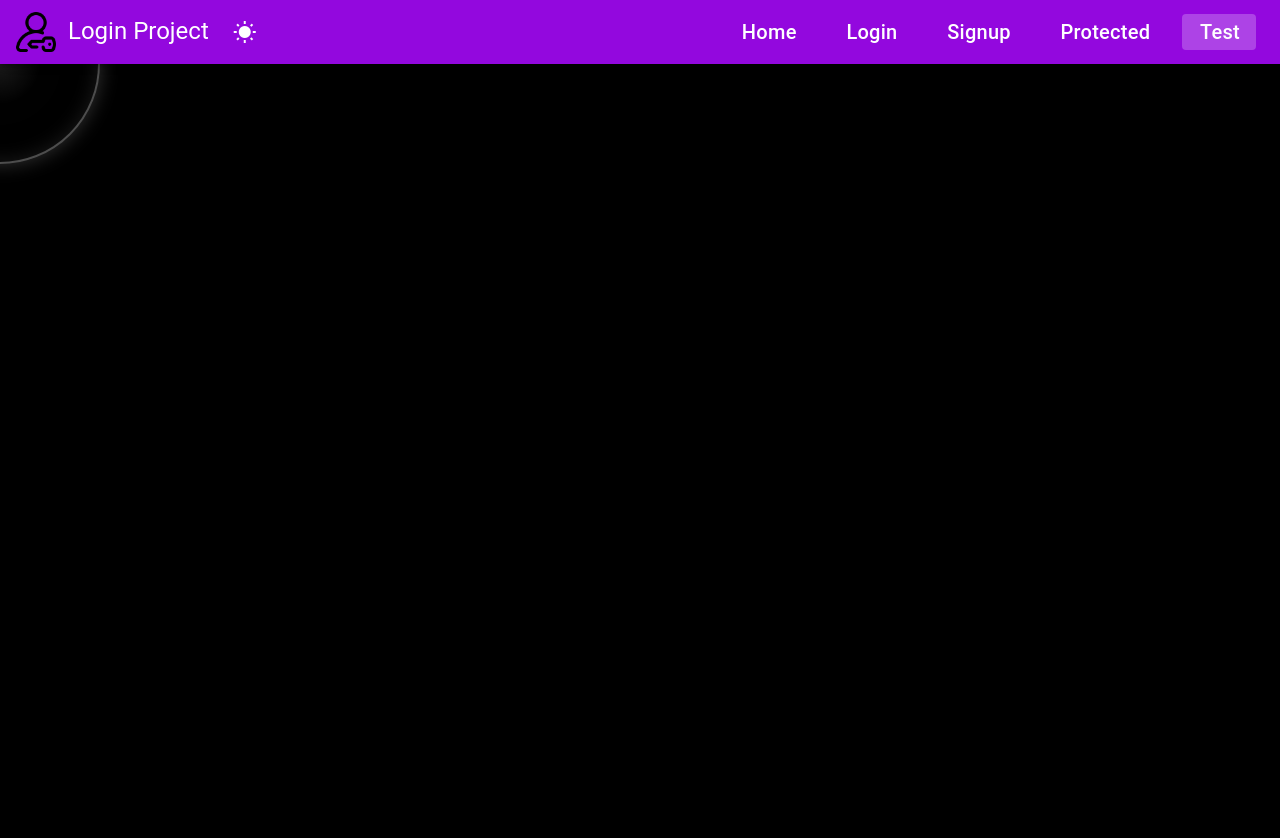
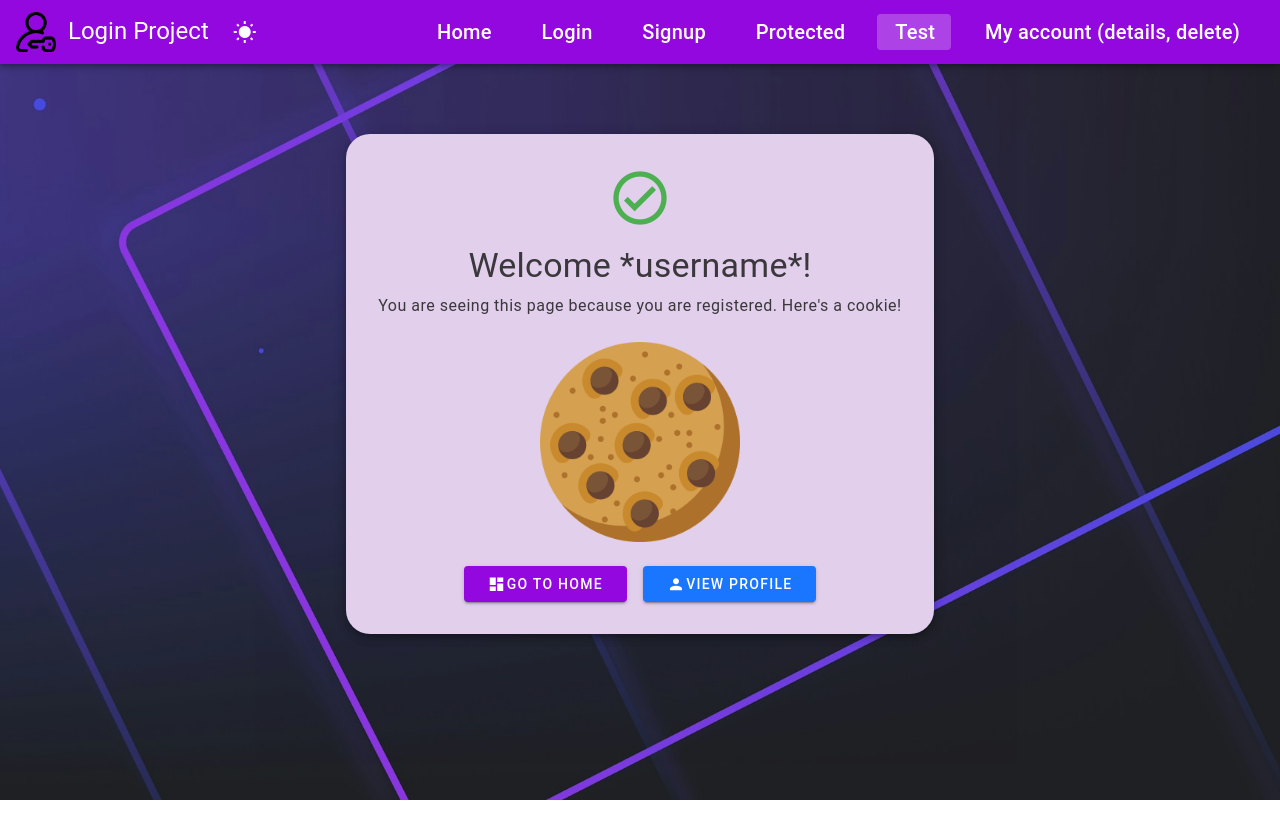
Before and after one commit to FranFerd/LoginFrontend, a Vue app: page /test in a window 1280 px wide. Shown: the top 838 px of the page. After the commit the page ends 800 px from the top, so only its background shows below. Built offline with nearby package versions, Linux system fonts and the light colour scheme; a small style sheet from the web is missing.

Commit message:
Working on protected page

```diff
--- a/components.d.ts
+++ b/components.d.ts
@@ -17,6 +17,7 @@ declare module 'vue' {
     PasswordReset: typeof import('./src/components/PasswordReset.vue')['default']
     PasswordResetEmail: typeof import('./src/components/PasswordResetEmail.vue')['default']
     Protected: typeof import('./src/components/Protected.vue')['default']
+    ProtectedRegistered: typeof import('./src/components/ProtectedRegistered.vue')['default']
     RouterLink: typeof import('vue-router')['RouterLink']
     RouterView: typeof import('vue-router')['RouterView']
     Signup: typeof import('./src/components/Signup.vue')['default']
--- a/src/components/Navbar.vue
+++ b/src/components/Navbar.vue
@@ -22,6 +22,7 @@
       <v-btn text to="/signup" class="text-h6">Signup</v-btn>
       <v-btn text to="/protected" class="text-h6">Protected</v-btn>
       <v-btn text to="/test" class="text-h6">Test</v-btn>
+      <v-btn class="text-h6">My account (details, delete)</v-btn>
     </div>
 
     <!-- Hamburger icon. Shows only on small screens -->
--- a/src/components/Protected.vue
+++ /dev/null
@@ -1,6 +0,0 @@
-<script setup lang="ts">
-
-</script>
-<template>
-<p>Protected</p>
-</template>
--- /dev/null
+++ b/src/components/ProtectedRegistered.vue
@@ -0,0 +1,46 @@
+<template>
+<v-container class="flex flex-col justify-center align-center border-2" style="min-height: 80vh;">
+    <div v-if="isRegistered" class="text-center">
+        <v-card max-width="600" class="pa-8 rounded-xl">
+            <v-icon color="success" size="64" class="mb-4">
+                mdi-check-circle-outline
+            </v-icon>
+
+            <h1 class="text-h4 mb-2 ">Welcome, {user}!</h1>
+            <p class="text-h6 mb-2">You are seeing this message because you are registered. Here's a cookie</p>
+
+            <div class="flex justify-center align-center mt-5">
+                <v-img
+                src="../assets/icons/cookie.png"
+                max-height="200px"
+                max-width="200px">
+                </v-img>
+            </div>
+            <div class="flex justify-center gap-10 mt-4">
+                <v-btn
+                color="primary"
+                >
+                <v-icon left>
+                    mdi-home
+                </v-icon>
+                    Home page
+                </v-btn>
+
+                <v-btn
+                color="secondary">
+                <v-icon left>
+                    mdi-account
+                </v-icon>
+                    Profile page
+                </v-btn>
+            </div>
+
+        </v-card>
+
+    </div>
+</v-container>
+</template>
+<script setup lang="ts">
+import { ref } from 'vue';
+const isRegistered = ref(true)
+</script>
--- a/src/components/SignUpCodeVerification.vue
+++ b/src/components/SignUpCodeVerification.vue
@@ -77,7 +77,7 @@
           Resending code...
         </span>
         <a v-if="!isCounterStarted && !isLoadingResend" @click="resendCode" class="cursor-pointer underline">
-        resend code
+      Resend code
         </a>
       </div>
       <div v-if="isCounterStarted">
--- a/src/components/Testing.vue
+++ b/src/components/Testing.vue
@@ -1,173 +1,139 @@
 <template>
-  <div class="flashlight-container" @mousemove="handleMouseMove">
-    <!-- Mask layer that hides everything except the flashlight area -->
-    <div class="dark-mask" :style="maskStyle"></div>
+  <v-container class="d-flex flex-col align-center justify-center" style="min-height: 80vh;">
+    <!-- Registered User View -->
+    <div v-if="isRegistered" class="text-center">
+      <v-card class="pa-8 elevation-5 rounded-xl" max-width="600">
+        <v-icon color="success" size="64" class="mb-4">
+          mdi-check-circle-outline
+        </v-icon>
 
-    <!-- Your actual content (completely visible underneath) -->
-    <div class="website-content">
-      <header class="header">
-        <h1>Secret Website</h1>
-        <p>Use your cursor as a flashlight to explore</p>
-      </header>
+        <h1 class="text-h4 mb-2 primary--text">Welcome *username*!</h1>
+        <p class="text-body-1 mb-6">
+          You are seeing this page because you are registered. Here's a cookie!
+        </p>
 
-      <main class="main-content">
-        <section class="section">
-          <h2>Hidden Section 1</h2>
-          <p>This content is only visible when you shine light on it</p>
-        </section>
+        <v-img
+          src="../assets/icons/cookie.png"
+          max-height="200"
+          max-width="200"
+          class="rounded-lg mx-auto mb-6"
+        ></v-img>
 
-        <section class="section">
-          <h2>Hidden Section 2</h2>
-          <p>Move your cursor around to discover secrets</p>
-        </section>
-
-        <section class="section">
-          <h2>Hidden Section 3</h2>
-          <p>The darkness hides many mysteries</p>
-        </section>
-      </main>
+        <div class="d-flex flex-wrap justify-center gap-4 mt-4">
+          <v-btn color="primary" @click="goToDashboard" class="px-6">
+            <v-icon left>mdi-view-dashboard</v-icon>
+            Go to Home
+          </v-btn>
+          <v-btn color="secondary" @click="openProfile" outlined class="px-6">
+            <v-icon left>mdi-account</v-icon>
+            View Profile
+          </v-btn>
+        </div>
+      </v-card>
     </div>
 
-    <!-- Optional: Custom cursor -->
-    <div class="flashlight-cursor" :style="cursorStyle"></div>
-  </div>
+    <!-- Unregistered User View -->
+    <div v-else class="text-center">
+      <v-card class="pa-8 elevation-5 rounded-xl" max-width="600">
+        <v-icon color="warning" size="64" class="mb-4">
+          mdi-account-circle-outline
+        </v-icon>
+
+        <h1 class="text-h4 mb-2 grey--text text--darken-2">Welcome Guest!</h1>
+        <p class="text-body-1 mb-6">
+          Please register or login to access all features
+        </p>
+
+        <v-img
+          src="../assets/icons/lock.png"
+          max-height="150"
+          max-width="150"
+          class="mx-auto mb-6"
+        ></v-img>
+
+        <v-divider class="my-6"></v-divider>
+
+        <div class="d-flex flex-wrap justify-center gap-4">
+          <v-btn color="primary" @click="goToRegister" class="px-6">
+            <v-icon left>mdi-account-plus</v-icon>
+            Register Now
+          </v-btn>
+          <v-btn color="secondary" @click="goToLogin" outlined class="px-6">
+            <v-icon left>mdi-login</v-icon>
+            Login
+          </v-btn>
+          <v-btn @click="exploreFeatures" text color="info">
+            <v-icon left>mdi-information</v-icon>
+            Explore Features
+          </v-btn>
+        </div>
+
+        <p class="text-caption text--secondary mt-6">
+          Registration gives you access to premium features and personalized content
+        </p>
+      </v-card>
+    </div>
+  </v-container>
 </template>
 
-<script setup>
-import { ref, onMounted, onUnmounted } from 'vue'
+<script setup lang="ts">
+import { ref, onMounted } from 'vue'
+import { useRouter } from 'vue-router'
+// import { useAuthStore } from '@/stores/auth'
 
-const mouseX = ref(0)
-const mouseY = ref(0)
+const router = useRouter()
+// const authStore = useAuthStore()
 
-const maskStyle = ref({
-  '--mouse-x': '0px',
-  '--mouse-y': '0px'
-})
+// Reactive state
+const isRegistered = ref(true)
 
-const cursorStyle = ref({
-  left: '0px',
-  top: '0px'
-})
+// Check registration status
 
-const handleMouseMove = (event) => {
-  mouseX.value = event.clientX
-  mouseY.value = event.clientY
-
-  maskStyle.value = {
-    '--mouse-x': `${mouseX.value}px`,
-    '--mouse-y': `${mouseY.value}px`
-  }
-
-  cursorStyle.value = {
-    left: `${mouseX.value}px`,
-    top: `${mouseY.value}px`
-  }
+// Navigation methods
+const goToDashboard = () => {
+  router.push('/dashboard')
 }
 
-onMounted(() => {
-  document.body.style.cursor = 'none'
-  document.body.style.overflow = 'hidden'
-})
+const openProfile = () => {
+  router.push('/profile')
+}
 
-onUnmounted(() => {
-  document.body.style.cursor = ''
-  document.body.style.overflow = ''
-})
+const goToRegister = () => {
+  router.push('/register')
+}
+
+const goToLogin = () => {
+  router.push('/login')
+}
+
+const exploreFeatures = () => {
+  router.push('/features')
+}
 </script>
 
 <style scoped>
-.flashlight-container {
-  position: relative;
-  width: 100vw;
-  height: 100vh;
-  overflow: hidden;
+.border-4 {
+  border: 4px solid #FF9800 !important; /* Orange border for the cookie */
+  border-radius: 16px;
 }
 
-/* Dark mask that covers everything except the flashlight area */
-.dark-mask {
-  position: absolute;
-  top: 0;
-  left: 0;
-  width: 100%;
-  height: 100%;
-  background: radial-gradient(
-    circle 100px at var(--mouse-x) var(--mouse-y),
-    transparent 0%,
-    rgba(0, 0, 0, 0.95) 40%,
-    black 100%
-  );
-  pointer-events: none;
-  z-index: 2;
-  transition: background 0.1s ease-out;
+/* Smooth transitions */
+.v-card {
+  transition: transform 0.3s ease;
 }
 
-/* Your actual website content - completely visible but hidden by the mask */
-.website-content {
-  position: relative;
-  width: 100%;
-  height: 100%;
-  background: linear-gradient(135deg, #1a1a1a, #2d2d2d);
-  color: white;
-  z-index: 1;
-  padding: 2rem;
-  overflow-y: auto;
+.v-card:hover {
+  transform: translateY(-4px);
 }
 
-.header {
-  text-align: center;
-  padding: 4rem 2rem;
-}
+/* Responsive adjustments */
+@media (max-width: 600px) {
+  .v-container {
+    padding: 16px !important;
+  }
 
-.header h1 {
-  font-size: 3rem;
-  margin-bottom: 1rem;
-  color: #fff;
-}
-
-.header p {
-  font-size: 1.2rem;
-  opacity: 0.8;
-}
-
-.main-content {
-  max-width: 1200px;
-  margin: 0 auto;
-}
-
-.section {
-  background: rgba(255, 255, 255, 0.05);
-  padding: 3rem;
-  margin: 2rem 0;
-  border-radius: 15px;
-  border: 1px solid rgba(255, 255, 255, 0.1);
-  backdrop-filter: blur(10px);
-}
-
-.section h2 {
-  font-size: 2rem;
-  margin-bottom: 1rem;
-  color: #fff;
-}
-
-.section p {
-  font-size: 1.1rem;
-  line-height: 1.6;
-  opacity: 0.9;
-}
-
-/* Flashlight cursor */
-.flashlight-cursor {
-  position: absolute;
-  width: 200px;
-  height: 200px;
-  border: 2px solid rgba(255, 255, 255, 0.3);
-  border-radius: 50%;
-  pointer-events: none;
-  transform: translate(-50%, -50%);
-  z-index: 3;
-  box-shadow:
-    0 0 20px rgba(255, 255, 255, 0.2),
-    inset 0 0 20px rgba(255, 255, 255, 0.1);
-  transition: all 0.1s ease-out;
+  .v-card {
+    padding: 24px !important;
+  }
 }
 </style>
--- a/src/router/index.ts
+++ b/src/router/index.ts
@@ -20,7 +20,7 @@ const routes: RouteRecordRaw[] = [
     {
         path: "/protected",
         name: "Protected",
-        component: () => import('@/components/Protected.vue')
+        component: () => import('@/views/ProtectedView.vue')
     },
     {
         path: "/test",
--- /dev/null
+++ b/src/views/ProtectedView.vue
@@ -0,0 +1,6 @@
+<script setup>
+    // Pinia store needed for account retention
+</script>
+<template>
+
+</template>
```
Also changed, not shown: src/assets/icons/cookie.png (added).
